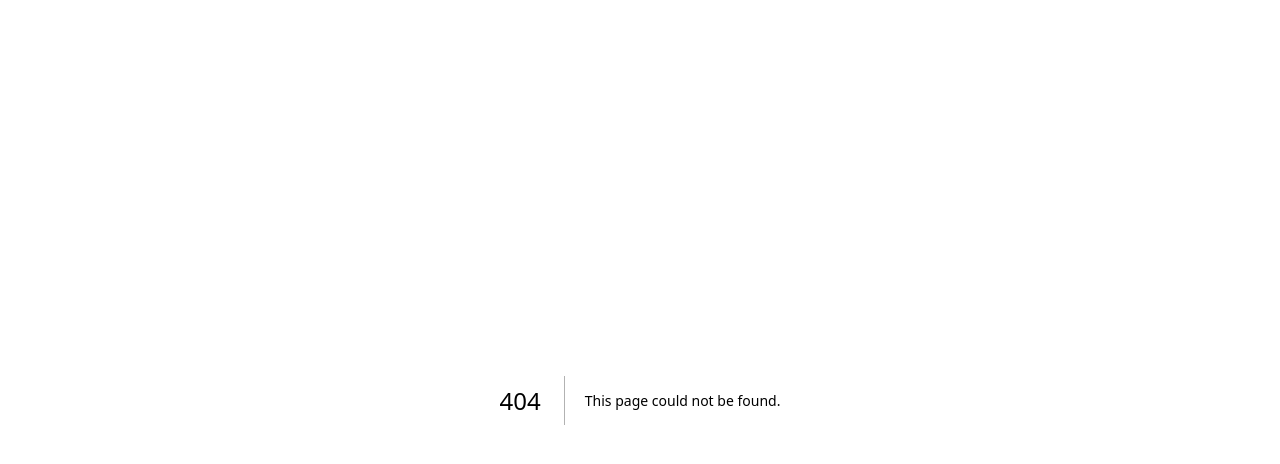
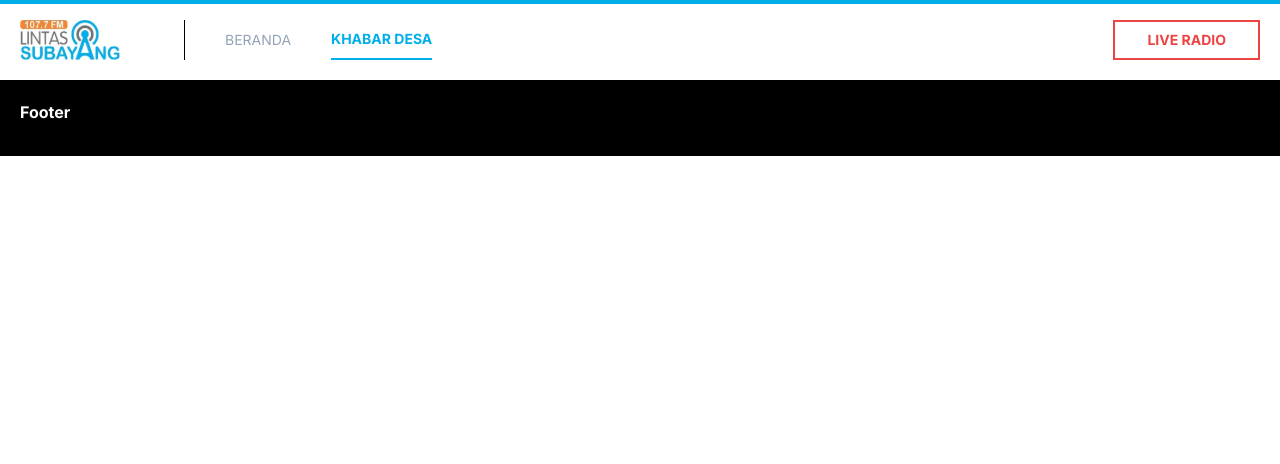
Before and after one commit to adhptrh/rakomlintassubayang, a Next.js app: page /khabardesa in a window 1280 px wide. Before the commit this address had no page. Shown: the top 464 px of the page. Built offline with nearby package versions, Linux system fonts and the light colour scheme.

Commit message:
khabardesa page

```diff
--- /dev/null
+++ b/src/app/khabardesa/page.tsx
@@ -0,0 +1,22 @@
+import Image from "next/image";
+import Navbar from "../../components/Navbar";
+import BigNews from "../../components/BigNews";
+import NewsList from "@/components/NewsList";
+
+export default function KhabarDesa() {
+  return (
+    <main className="flex flex-col min-h-screen items-center">
+      <Navbar />
+      <div className="w-full h-[80px]"></div>
+
+
+
+      <div className="w-full bg-black flex justify-center pt-5">
+        <div className="container px-5 flex w-full flex-col text-white">
+          <p className="font-bold mb-8">Footer</p>
+        </div>
+      </div>
+
+    </main>
+  );
+}
```
